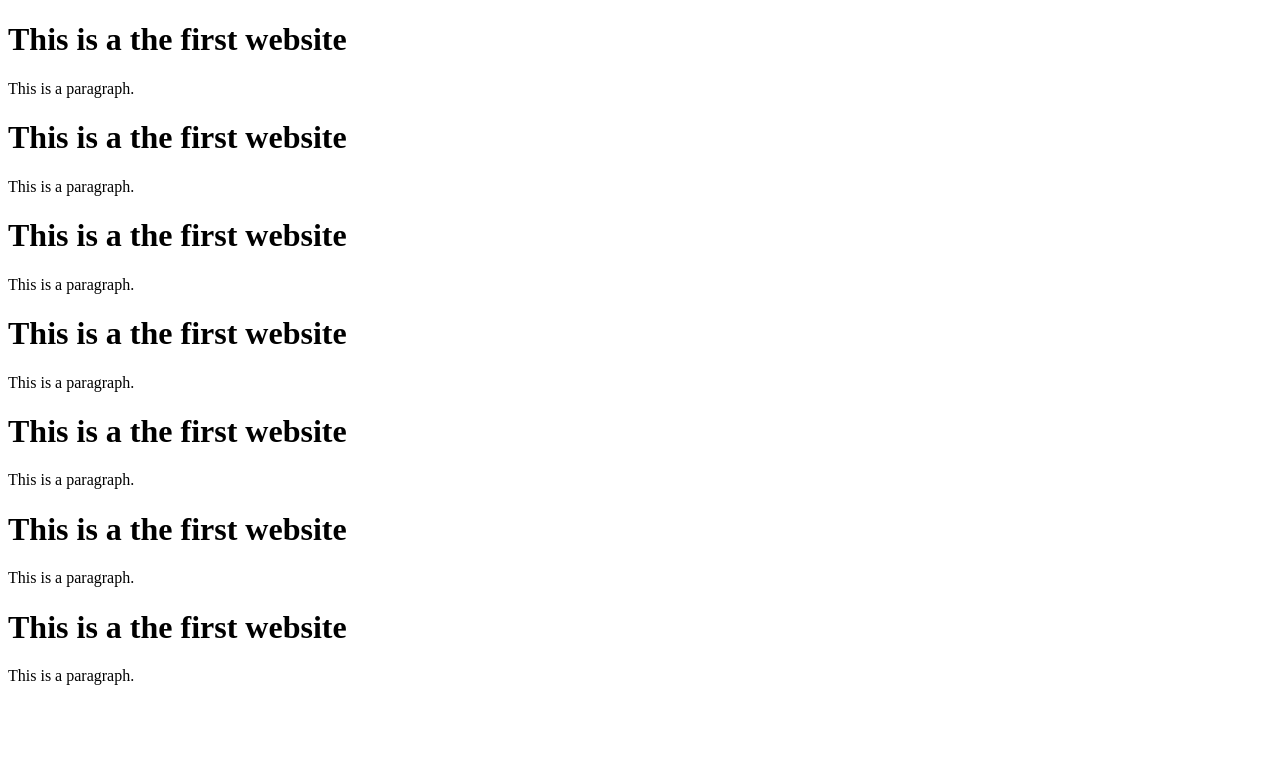
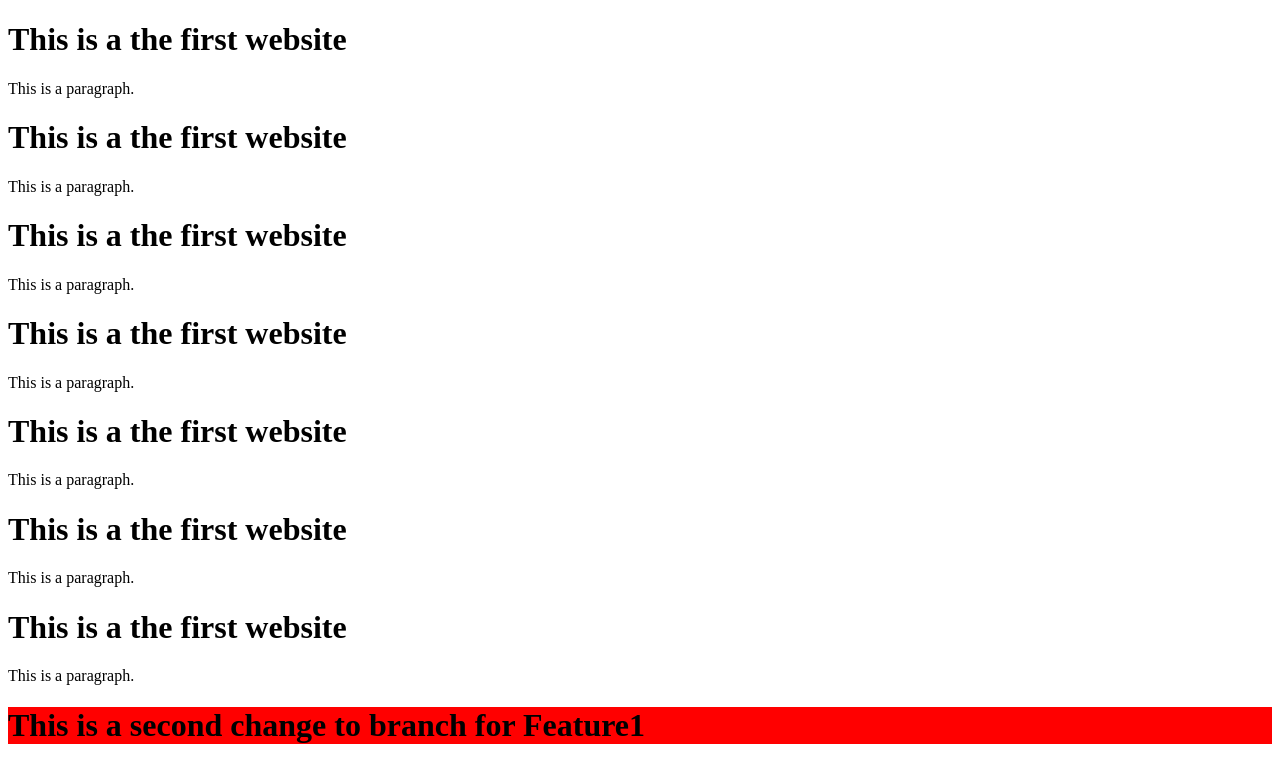
Before and after one commit to felvinerepo/HTML_Website, a plain HTML site: page index.html in a window 1280 px wide. Drawn offline with Linux system fonts and the light colour scheme.

Commit message:
second commit for feature1

```diff
--- a/index.html
+++ b/index.html
@@ -15,5 +15,8 @@
 <p>This is a paragraph.</p><h1>This is a the first website</h1>
 <p>This is a paragraph.</p>
 
+<h1 style="background-color:red;" >This is a second change to  branch for Feature1</h1>
+
+
 </body>
 </html>
```
